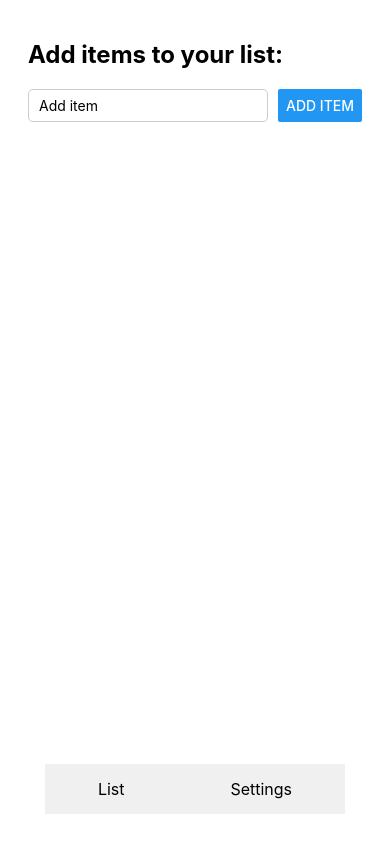
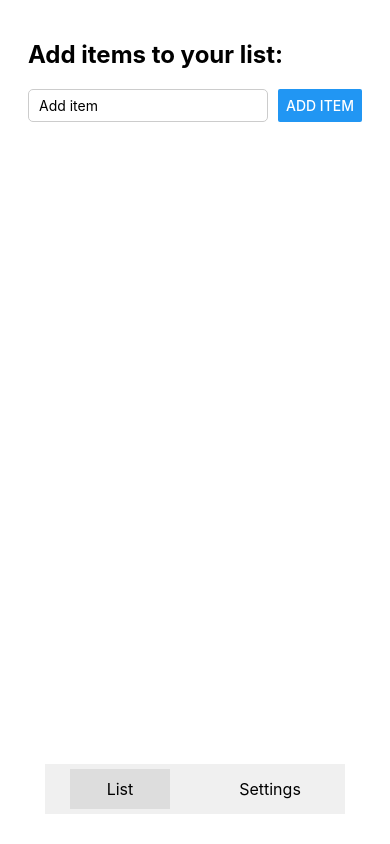
Before and after one commit to MarcosUgalde/React-Native-Shopping-list, a React Native app in the folder Shopping-list/: screen / in a window 390 px wide. Built offline with nearby package versions, Linux system fonts and the light colour scheme.

Commit message:
style: added styles to navbar and settings components

```diff
--- a/Shopping-list/components/Navbar/Navbar.js
+++ b/Shopping-list/components/Navbar/Navbar.js
@@ -15,7 +15,10 @@ function Navbar({ tabs, onTabPress }) {
       {tabs.map((tab, index) => (
         <TouchableOpacity
           key={index}
-          style={[styles.tab, index === selectedTab && styles.selectedTab]}
+          style={[
+            styles.tab,
+            tabs[index] === selectedTab && styles.selectedTab,
+          ]}
           onPress={() => handleTabPress(index)}
         >
           <Text style={styles.tabText}>{tab}</Text>
--- a/Shopping-list/components/Navbar/styles.js
+++ b/Shopping-list/components/Navbar/styles.js
@@ -12,6 +12,8 @@ export const styles = StyleSheet.create({
   },
   tab: {
     padding: 10,
+    width: 100,
+    alignItems: "center",
   },
   selectedTab: {
     backgroundColor: "#ddd",
--- a/Shopping-list/components/Settings/index.js
+++ b/Shopping-list/components/Settings/index.js
@@ -1,10 +1,16 @@
 import { Text, View } from "react-native";
+import { styles } from "./styles";
 
 function Settings() {
   return (
-    <View>
-      <Text>Settings</Text>
-      <Text>A paragraph explaining something</Text>
+    <View style={styles.container}>
+      <Text style={styles.title}>Settings</Text>
+      <Text>Write the Item you want to add to your shopping list</Text>
+      <Text>Click the Add Item button</Text>
+      <Text>
+        When you have picked a specific item of your list, you can delete that
+        item pressing the Delete button
+      </Text>
     </View>
   );
 }
--- /dev/null
+++ b/Shopping-list/components/Settings/styles.js
@@ -0,0 +1,14 @@
+import { StyleSheet } from "react-native";
+
+export const styles = StyleSheet.create({
+  container: {
+    flex: 1,
+    alignItems: "center",
+    justifyContent: "space-around",
+  },
+  title: {
+    fontSize: 30,
+    fontSize: 24,
+    fontWeight: "bold",
+  },
+});
```
